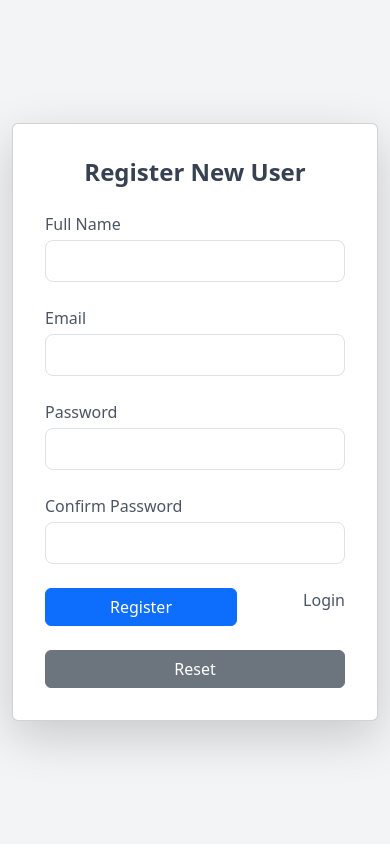
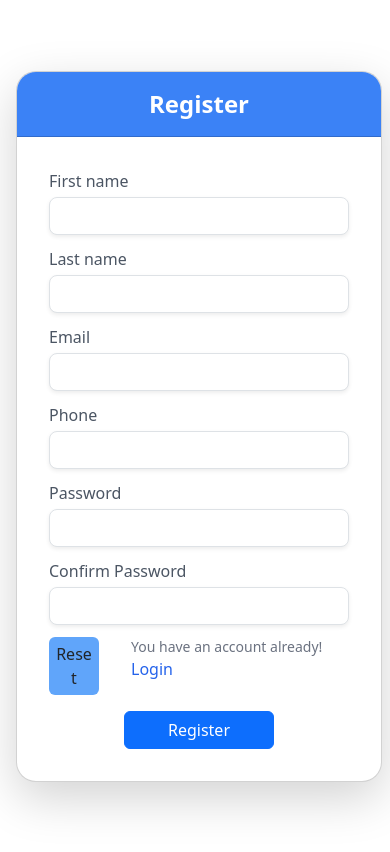
Before and after one commit to Dyy-Coding/G2_VC1, a PHP site: page /register in a window 390 px wide. Before the commit the page ends 783 px from the top, so only its background shows below. Run offline with PHP 8.4, Linux system fonts and the light colour scheme; data that the repository does not hold is empty; some libraries are stand-ins or nearby versions.

Commit message:
feature(Register system)added register form[CV1-12]

```diff
--- a/views/authentication/login.php
+++ b/views/authentication/login.php
@@ -63,7 +63,7 @@
 
 <div class="col-lg-6 d-none d-lg-flex position-fixed top-0 end-0 w-100 vh-100 text-center justify-content-center flex-column">
   <div class="position-relative h-100 w-100 border-radius-lg d-flex flex-column justify-content-center overflow-hidden"
-       style="background-image: url('https://structuralengineeringbasics.com/wp-content/uploads/2019/05/STRUCTURAL-ENGINEERING-MATERIALS-1024x530-1-1200x720.webp');
+       style="background-image: url('https://wp.buildingmaterials.co.uk/wp-content/uploads/2022/11/shutterstock_619349516-scaled.jpg');
               background-size: cover; background-position: center; background-repeat: no-repeat;">
     <span class="bg-gradient-primary opacity-6"></span>
   </div>
--- a/views/authentication/register.php
+++ b/views/authentication/register.php
@@ -23,50 +23,84 @@
     <script src="https://cdn.tailwindcss.com"></script>
 </head>
 
-<body class="bg-gray-100">
-    <div class="container d-flex justify-content-center align-items-center min-vh-100">
-        <div class="card w-full max-w-md shadow-lg">
+<body>
+<div class="col-lg-6 d-none d-lg-flex position-fixed top-0 end-0 w-100 vh-100 text-center justify-content-center flex-column">
+  <div class="position-relative h-100 w-100 border-radius-lg d-flex flex-column justify-content-center overflow-hidden"
+       style="background-image: url('https://static.vecteezy.com/system/resources/previews/010/925/404/non_2x/registration-page-name-and-password-field-fill-in-form-menu-bar-corporate-website-create-account-user-information-flat-design-modern-illustration-vector.jpg');
+              background-size: cover; background-position: center; background-repeat: no-repeat;">
+    <span class="bg-gradient-primary opacity-6"></span>
+  </div>
+</div>
+    <div class="container d-flex justify-content-center align-items-center min-vh-100 m-1">
+    <div class="card w-full max-w-xl shadow-lg rounded-lg overflow-hidden" style="border-radius: 20px;">
+            <div class="card-header bg-blue-500 text-white text-center text-2xl font-bold py-3">
+                Register
+            </div>
             <div class="card-body p-8">
-                <h2 class="text-2xl font-bold mb-6 text-center text-gray-700">Register New User</h2>
+                <?php
+                    $successMessage = $successMessage ?? ''; // Avoid undefined variable error
+                ?>
 
+                <!-- Show Error or Success Messages -->
                 <?php if (!empty($errors)): ?>
                     <div class="bg-red-100 text-red-700 p-3 rounded mb-4">
                         <?php foreach ($errors as $error) echo "<p>$error</p>"; ?>
                     </div>
-                <?php elseif ($successMessage): ?>
+                <?php elseif (!empty($successMessage)): ?>
                     <div class="bg-green-100 text-green-700 p-3 rounded mb-4">
-                        <p><?= $successMessage ?></p>
+                        <p><?= htmlspecialchars($successMessage) ?></p>
                     </div>
                 <?php endif; ?>
 
                 <form action="/register" method="POST">
-                    <div class="mb-4">
-                        <label class="block text-gray-600 font-medium mb-1">Full Name</label>
-                        <input type="text" name="name" class="form-control border border-gray-300 p-2 rounded-lg focus:ring-2 focus:ring-blue-400" required value="<?= htmlspecialchars($full_name ?? '') ?>">
+                    <div class="row">
+                        <div class="col-md-6 mb-2 pb-1">
+                            <div data-mdb-input-init class="form-outline">
+                                <label class="form-label block text-gray-600 font-medium mb-1" for="form3Examplev2">First name</label>
+                                <input type="text" id="form3Examplev2" name="first_name" class="form-control shadow-sm border border-gray-300 rounded-lg focus:ring-2 focus:ring-blue-400" placeholder="" />
+                            </div>
+                        </div>
+                        <div class="col-md-6 mb-2 pb-1">
+                            <div data-mdb-input-init class="form-outline">
+                                <label class="form-label block text-gray-600 font-medium mb-1" for="form3Examplev3">Last name</label>
+                                <input type="text" id="form3Examplev3" name="last_name" class="form-control shadow-sm border border-gray-300 rounded-lg focus:ring-2 focus:ring-blue-400" placeholder="" />
+                            </div>
+                        </div>
+                    </div>
+                    <div class="row">
+                        <div class="col-md-6 mb-2 pb-1">
+                            <div data-mdb-input-init class="form-outline">
+                                <label class="form-label block text-gray-600 font-medium mb-1" for="form3Examplev2">Email</label>
+                                <input type="text" id="form3Examplev2" name="email" class="form-control shadow-sm border border-gray-300 rounded-lg focus:ring-2 focus:ring-blue-400" placeholder="" />
+                            </div>
+                        </div>
+                        <div class="col-md-6 mb-2 pb-1">
+                            <div data-mdb-input-init class="form-outline">
+                                <label class="form-label block text-gray-600 font-medium mb-1" for="form3Examplev3">Phone</label>
+                                <input type="text" id="form3Examplev3" name="phone_number" class="form-control shadow-sm border border-gray-300 rounded-lg focus:ring-2 focus:ring-blue-400" placeholder="" />
+                            </div>
+                        </div>
+                    </div>
+                    <div class="mb-2 pb-1">
+                        <label class="block text-gray-600 font-medium mb-1">Password</label>
+                        <input type="password" name="password" class="form-control shadow-sm border border-gray-300 rounded-lg focus:ring-2 focus:ring-blue-400" required>
                     </div>
 
-                    <div class="mb-4">
-                        <label class="block text-gray-600 font-medium mb-1">Email</label>
-                        <input type="email" name="email" class="form-control border border-gray-300 p-2 rounded-lg focus:ring-2 focus:ring-blue-400" required value="<?= htmlspecialchars($email ?? '') ?>">
+                    <div class="mb-2 pb-1">
+                        <label class="block text-gray-600 font-medium mb-1">Confirm Password</label>
+                        <input type="password" name="confirm_password" class="form-control shadow-sm border border-gray-300 rounded-lg focus:ring-2 focus:ring-blue-400" required>
                     </div>
 
-                    <div class="mb-4">
-                        <label class="block text-gray-600 font-medium mb-1">Password</label>
-                        <input type="password" name="password" class="form-control border border-gray-300 p-2 rounded-lg focus:ring-2 focus:ring-blue-400" required>
+                    <div class="d-flex justify-content-center gap-8">
+                        <button type="submit" class="btn bg-blue-400 p-1 w-1/6">Reset</button>
+                        <small class="text-sm text-gray-500">
+                            You have an account already!
+                            <a href="/login" class="text-blue-600 text-base">Login</a>
+                        </small>
                     </div>
 
-                    <div class="mb-6">
-                        <label class="block text-gray-600 font-medium mb-1">Confirm Password</label>
-                        <input type="password" name="confirm_password" class="form-control border border-gray-300 p-2 rounded-lg focus:ring-2 focus:ring-blue-400" required>
-                    </div>
-
-                    <div class="d-flex justify-content-between">
-                        <button type="submit" class="btn btn-primary w-48">Register</button>
-                        <a href="/login" class="text-gray-600 hover:text-black">Login</a>
-                    </div>
-
-                    <div class="mt-4">
-                        <button type="reset" class="btn btn-secondary w-full">Reset</button>
+                    <div class="mt-3 mb-0 text-center">
+                        <button type="reset" class="btn btn-primary w-1/2">Register</button>
                     </div>
                 </form>
             </div>
```
